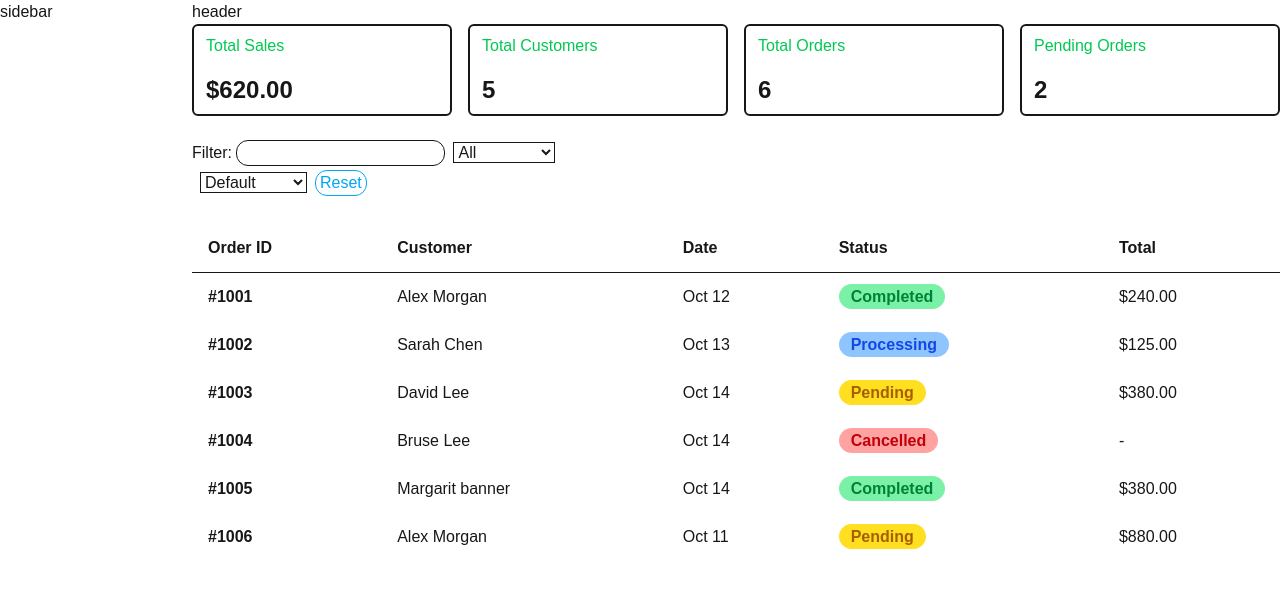
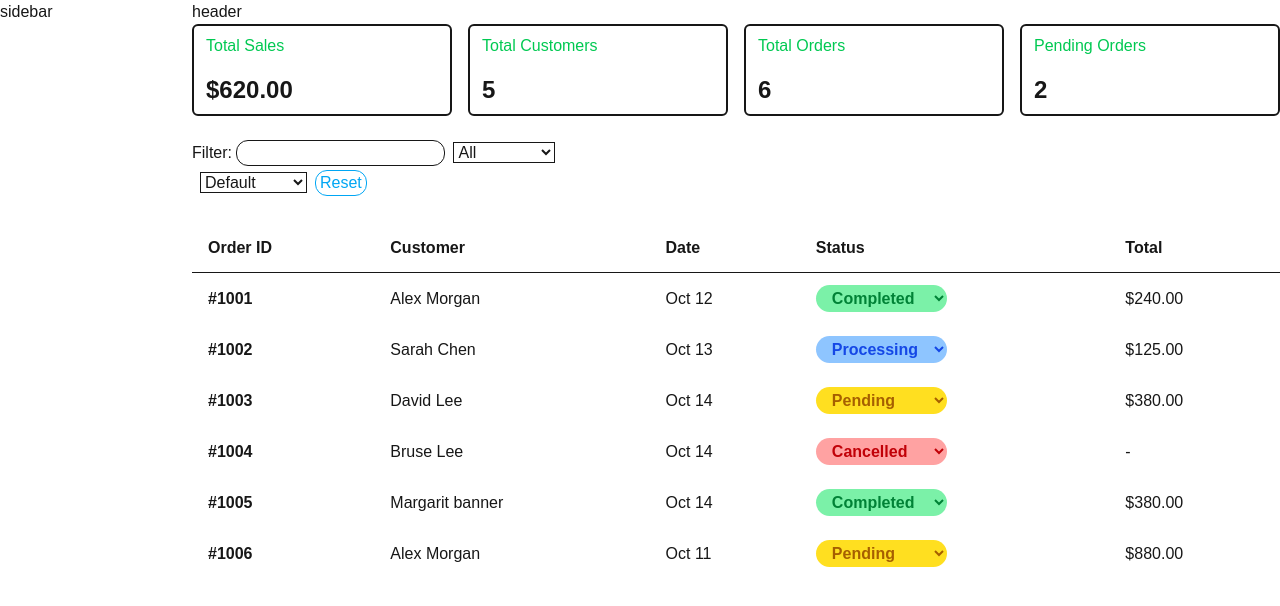
Before and after one commit to amirhhhh851010/admin-panel, a Next.js app: page / in a window 1280 px wide. Shown: the top 606 px of the page. Built offline with nearby package versions, Linux system fonts and the light colour scheme.

Commit message:
Make orders statefull and add status update functionality

```diff
--- a/src/app/components/OrderRow.tsx
+++ b/src/app/components/OrderRow.tsx
@@ -5,44 +5,67 @@ interface OrderRowProps {
   date: string;
   status: Status;
   total: string;
+  onStatusUpdate: (orderID: string, newStatus: Status) => void;
 }
 
-function switchedText(status: Status) {
+function getSelectStyle(status: Status) {
   switch (status) {
     case "Processing":
-      return (
-        <span className="px-3 py-1 text-blue-700 font-bold bg-blue-300 rounded-full">
-          {status}
-        </span>
-      );
+      return "px-3 py-1 text-blue-700 font-bold bg-blue-300 rounded-full";
     case "Pending":
-      return (
-        <span className="px-3 py-1 text-yellow-700 font-bold bg-yellow-300 rounded-full">
-          {status}
-        </span>
-      );
+      return "px-3 py-1 text-yellow-700 font-bold bg-yellow-300 rounded-full";
     case "Completed":
-      return (
-        <span className="px-3 py-1 text-green-700 font-bold bg-green-300 rounded-full">
-          {status}
-        </span>
-      );
+      return "px-3 py-1 text-green-700 font-bold bg-green-300 rounded-full";
     case "Cancelled":
-      return (
-        <span className="px-3 py-1 text-red-700 font-bold bg-red-300 rounded-full">
-          {status}
-        </span>
-      );
+      return "px-3 py-1 text-red-700 font-bold bg-red-300 rounded-full";
   }
 }
 
-const OrderRow = ({ id, date, name, status, total }: OrderRowProps) => {
+const OrderRow = ({
+  id,
+  date,
+  name,
+  status,
+  total,
+  onStatusUpdate,
+}: OrderRowProps) => {
   return (
     <tr>
       <th scope="row">{id}</th>
       <td>{name}</td>
       <td>{date}</td>
-      <td className="">{switchedText(status)}</td>
+      <td className="">
+        <select
+          className={getSelectStyle(status)}
+          value={status}
+          onChange={(e) => onStatusUpdate(id, e.target.value as Status)}
+        >
+          <option
+            className="text-yellow-700 font-bold bg-yellow-300"
+            value="Pending"
+          >
+            Pending
+          </option>
+          <option
+            className="text-blue-700 font-bold bg-blue-300"
+            value="Processing"
+          >
+            Processing
+          </option>
+          <option
+            className="text-green-700 font-bold bg-green-300"
+            value="Completed"
+          >
+            Completed
+          </option>
+          <option
+            className="text-red-700 font-bold bg-red-300"
+            value="Cancelled"
+          >
+            Cancelled
+          </option>
+        </select>
+      </td>
       <td>{status === "Cancelled" ? "-" : total}</td>
     </tr>
   );
--- a/src/app/components/OrdersTable.tsx
+++ b/src/app/components/OrdersTable.tsx
@@ -1,14 +1,15 @@
-import { Order } from "@/types/type";
+import { Order, Status } from "@/types/type";
 import OrderRow from "./OrderRow";
 
 interface OrdersTableProps {
   orders: Order[];
+  onStatusUpdate: (orderID: string, newStatus: Status) => void;
 }
 const totalFormatter = new Intl.NumberFormat("en-US", {
   style: "currency",
   currency: "USD",
 });
-const OrdersTable = ({ orders }: OrdersTableProps) => {
+const OrdersTable = ({ orders, onStatusUpdate }: OrdersTableProps) => {
   return (
     <table className="w-full [&_th]:text-left [&_th]:px-4 [&_td]:px-4 [&_th]:py-3 [&_td]:py-3 overflow-x-auto">
       <thead className="border-b">
@@ -31,6 +32,7 @@ const OrdersTable = ({ orders }: OrdersTableProps) => {
                 date={order.date}
                 status={order.status}
                 total={totalFormatter.format(order.total)}
+                onStatusUpdate={onStatusUpdate}
               />
             );
           })
--- a/src/app/page.tsx
+++ b/src/app/page.tsx
@@ -9,7 +9,9 @@ const totalFormatter = new Intl.NumberFormat("en-US", {
   style: "currency",
   currency: "USD",
 });
-const orders: Order[] = [
+
+export default function Home() {
+  const [orders, setOrders] = useState<Order[]>([
     {
       id: "#1001",
       name: "Alex Morgan",
@@ -52,9 +54,7 @@ const orders: Order[] = [
       status: "Pending",
       total: 880,
     },
-];
-
-export default function Home() {
+  ]);
   const [searchTerm, setSearchTerm] = useState<string>("");
   const [selectedStatus, setSelectedStatus] = useState<Status | "All">("All");
   const [selectedSort, setSelectedSort] = useState<SortDirection>("default");
@@ -96,6 +96,14 @@ export default function Home() {
     setSelectedStatus("All");
     setSelectedSort("default");
   }
+  function statusUpdateHandler(orderID: string, newStatus: Status) {
+    setOrders((prev) =>
+      prev.map((order) =>
+        order.id === orderID ? { ...order, status: newStatus } : order,
+      ),
+    );
+  }
+
   const totalSalesValue = () => {
     const result = orders
       .filter((order) => order.status === "Completed")
@@ -122,6 +130,7 @@ export default function Home() {
     const result = orders.filter((order) => order.status === "Pending").length;
     return String(result);
   };
+
   return (
     <>
       <div id="container" className="flex flex-col gap-6">
@@ -159,7 +168,10 @@ export default function Home() {
           onResetClick={resetClickHandler}
           onSortChange={sortChangeHandler}
         />
-        <OrdersTable orders={sortedOrders} />
+        <OrdersTable
+          orders={sortedOrders}
+          onStatusUpdate={statusUpdateHandler}
+        />
       </div>
     </>
   );
--- a/src/types/type.ts
+++ b/src/types/type.ts
@@ -1,4 +1,4 @@
-export type Status = "Processing" | "Pending" | "Completed" | "Cancelled";
+export type Status = "Pending" | "Processing" | "Completed" | "Cancelled";
 export type SortDirection = "default" | "asc" | "desc";
 
 export interface Order {
```
Lines whose indentation alone changed are shown as unchanged.
